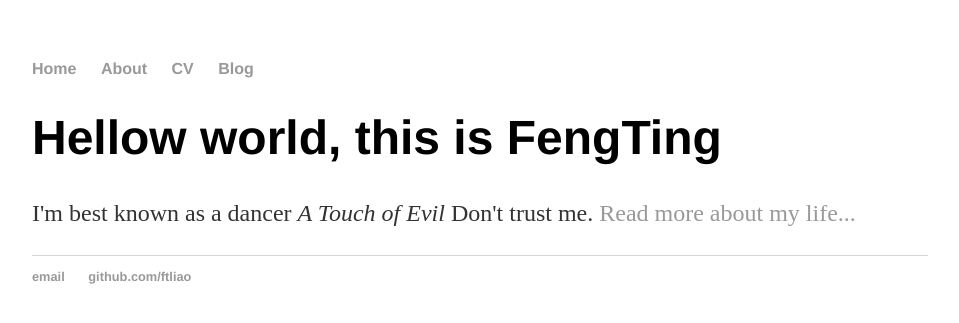
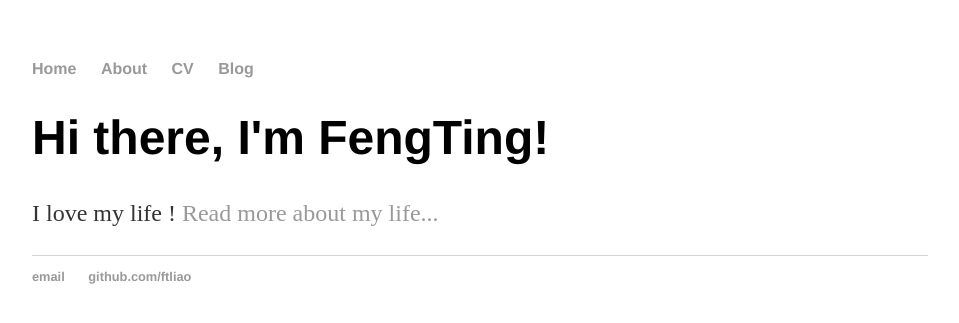
Before and after one commit to FTLiao/ftliao.github.io, a Jekyll site: the page built from index.html, in a window 1280 px wide. Shown: the top 323 px of the page, without its empty margins (160-1119 px from the left). Built offline with Jekyll 4.4.1, drawn with Linux system fonts in a browser that asks for light colours.

Commit message:
Update index.html

```diff
--- a/index.html
+++ b/index.html
@@ -1,30 +1,8 @@
-<!DOCTYPE html>
-<html>
-	<head>
-		<title>FengTing Liao</title>
-		<!-- link to main stylesheet -->
-		<link rel="stylesheet" type="text/css" href="/css/main.css">
-	</head>
-	<body>
-		<nav>
-    		<ul>
-        		<li><a href="/">Home</a></li>
-	        	<li><a href="/about">About</a></li>
-        		<li><a href="/cv">CV</a></li>
-        		<li><a href="/blog">Blog</a></li>
-    		</ul>
-		</nav>
-		<div class="container">
-    		<div class="blurb">
-        		<h1>Hellow world, this is FengTing</h1>
-				<p>I'm best known as a dancer <em>A Touch of Evil</em> Don't trust me. <a href="/about">Read more about my life...</a></p>
-    		</div><!-- /.blurb -->
-		</div><!-- /.container -->
-		<footer>
-    		<ul>
-        		<li><a href="mailto:fengting.liao19@gmail.com">email</a></li>
-        		<li><a href="https://github.com/ftliao">github.com/ftliao</a></li>
-			</ul>
-		</footer>
-	</body>
-</html>
+---
+layout: default
+title: FengTing Liao's Play ground
+---
+<div class="blurb">
+	<h1>Hi there, I'm FengTing!</h1>
+	<p>I love my life ! <a href="/about">Read more about my life...</a></p>
+</div><!-- /.blurb -->
```
